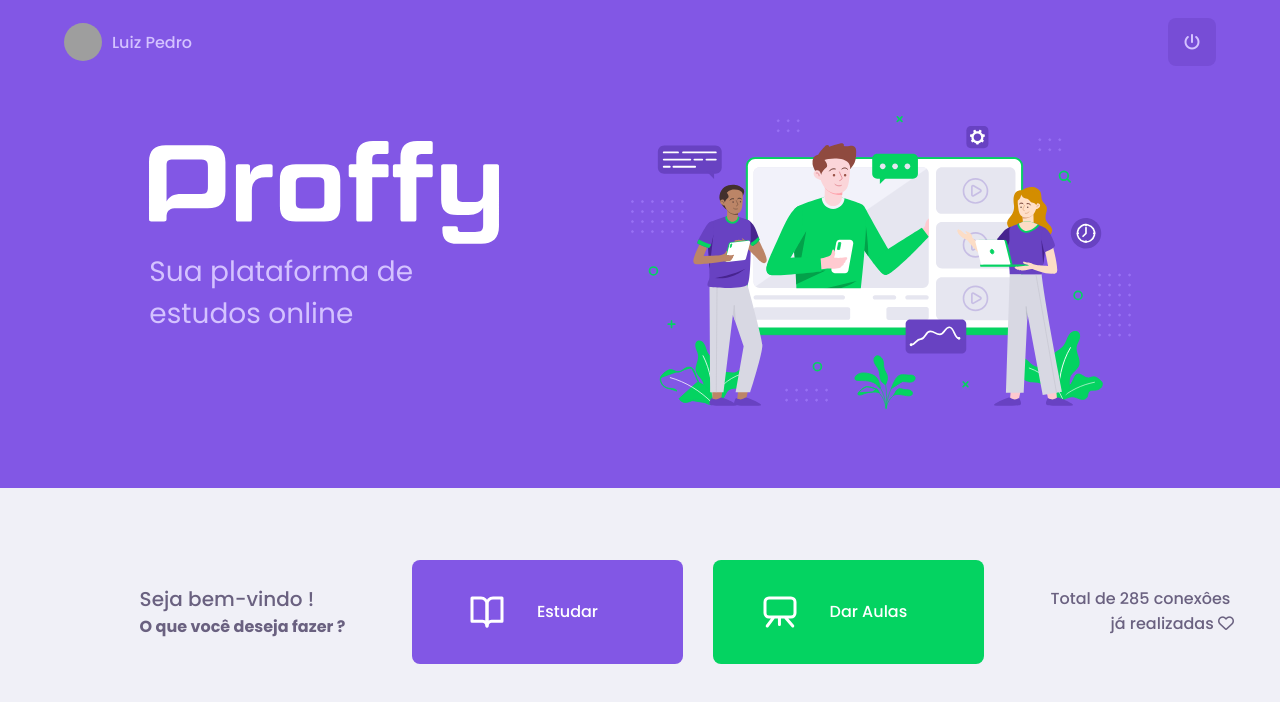
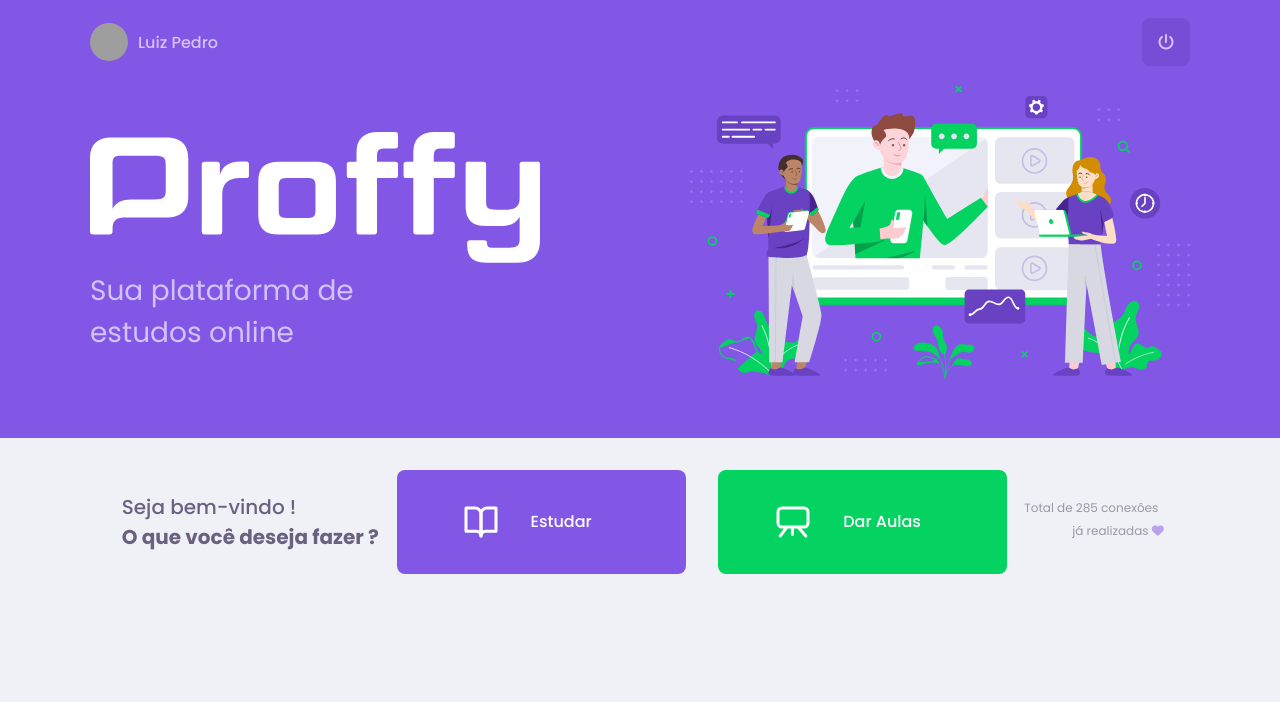
Before and after one commit to LuizPedroSousa/Proffy-2.0, a React (Create React App) app in the folder web/: page / in a window 1280 px wide. Shown: the top 702 px of the page. Built offline with nearby package versions, Linux system fonts and the light colour scheme; grey boxes are pictures that could not be loaded; the HTML template or start-up script is replaced by a standard one.

Commit message:
fix landing-page layout

```diff
--- a/web/src/Pages/Landing/index.tsx
+++ b/web/src/Pages/Landing/index.tsx
@@ -37,7 +37,7 @@ function Landing() {
                 <div className="logo-container">
 
                     <div className="logo-content">
-                        <img src={logoImage} alt="logo" />
+                        <img src={logoImage} alt="Proffy" />
                         <h2>Sua plataforma de estudos online</h2>
                     </div>
                     <img className="hero-image" src={hero} alt="hero" />
@@ -72,8 +72,9 @@ function Landing() {
                 <div className="connections">
                     <p>
                         Total de 285 conexôes
+
                     </p>
-                    <span> já realizadas <i className="far fa-heart"></i></span>
+                    <span> já realizadas <i className="fas fa-heart"></i></span>
                 </div>
             </section>
         </div>
--- a/web/src/Pages/Landing/styles.css
+++ b/web/src/Pages/Landing/styles.css
@@ -6,13 +6,13 @@
 #page-landing-content {
     background-color: var(--color-primary);
     padding: 1.8rem;
-    margin-bottom: 2rem;
 }
 
 #header-container {
     display: flex;
     justify-content: space-between;
     align-items: center;
+    margin-bottom: 2rem;
 }
 
 #header-container > a{
@@ -51,6 +51,11 @@
     margin-top: 1rem;
 }
 
+.logo-content{
+    margin: 2rem 0;
+    margin-top: 4rem;
+}
+
 .logo-content > img{
     width: 100%;
 }
@@ -68,6 +73,7 @@
     display: flex;
     align-items: center;
     flex-direction: column;
+    margin: 2rem 0;
 }
 
 .text-content{
@@ -77,19 +83,16 @@
     flex-direction: column;
 }
 
-.text-content > h2{
+.text-content > h2,
+.text-content > strong {
     font-size: 2rem;
-}
-
-.text-content > strong {
-    font-size: 1.6rem;
 }
 
 .buttons-container{
     display: flex;
+    align-items: center;
     justify-content: space-between;
-    align-items: center;
-    margin: 1.2rem 1.2rem;
+    margin: 1.2rem 0;
 }
 
 .buttons-container a {
@@ -99,25 +102,20 @@
     justify-content: center;
     flex-direction: column;
     border-radius: 0.8rem;
-    max-width: 48%;
+    transition: background-color 0.2s;
+    margin: 2rem 1rem;
+    width: 16rem;
+    height: 8rem;
 }
 
 .buttons-container a > p{
     color: var(--color-button-text);
 }
 
-.buttons-container a{
-    transition: background-color 0.2s;
-}
-
 .study{
-    width: 14rem;
     background-color: var(--color-primary);
-    height: 8rem;
 }
 .give-classes{
-    width: 14rem;
-    height: 8rem;
     background-color: var(--color-secondary);
 }
 
@@ -137,8 +135,20 @@
     margin-bottom: 1rem;
 }
 
+
 .connections p{
-    margin-right: 1rem;
+    font: 400 1.2rem Poppins;
+    color: var(--color-text-complement);
+}
+
+.connections span{
+    font: 400 1.2rem Poppins;
+    color: var(--color-text-complement);
+}
+
+.connections span i{
+    color: var(--color-primary);
+    opacity: 0.5;
 }
 
 .page-landing footer p{
@@ -147,7 +157,7 @@
 
 @media(min-width: 1100px){
     #header-container {
-        max-width: 116rem;
+        max-width: 110rem;
         margin: 0 auto;
     }
 
@@ -155,20 +165,18 @@
         display: flex;
         flex-direction: row;
         align-items: center;
-        justify-content: space-evenly;
-        max-width: 140rem;
-        margin: 0 auto;
-        margin-bottom: 6rem;
-
+        justify-content: space-between;
+        max-width: 110rem;
+        margin: 2rem auto;
+        margin-bottom: 4rem;
     }
 
     .logo-container > img{
-        margin-top: 5rem;
         width: 50rem;
     }
 
     .logo-content img{
-        width: 35rem;
+        width: 45rem;
     }
 
     .logo-content h2{
@@ -177,15 +185,14 @@
     }
 
     .semi-footer{
-        margin-top: 6rem;
         flex-direction: row;
         align-items: center;
         justify-content: space-evenly;
+        margin: 0 12rem;
     }
 
     .text-content{
         display: block;
-        margin-left: 10rem;
     }
 
     .buttons-container{
@@ -209,6 +216,6 @@
     }
     .connections span{
         position: relative;
-        right: -6rem;
+        right: -4.8rem;
     }
 }
```
